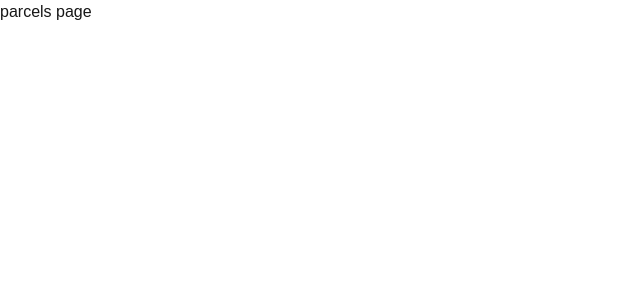
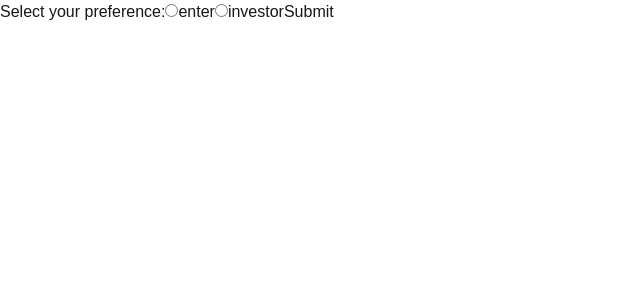
Before and after one commit to Baqari-Fruidze/Courier-Project, a Next.js app: page /parcels in a window 1280 px wide. Shown: the top 300 px of the page, without its empty margins (0-640 px from the left). Built offline with nearby package versions, Linux system fonts and the light colour scheme.

Commit message:
regroup.radio

```diff
--- a/src/app/parcels/page.tsx
+++ b/src/app/parcels/page.tsx
@@ -1,9 +1,17 @@
 import React from "react";
 
-export default function page() {
+export default function Page() {
   return (
-    <div>
-      <h1>parcels page</h1>
-    </div>
+    <form>
+      <label>Select your preference:</label>
+
+      <input type="radio" id="enter" name="value" value="" />
+      <label htmlFor="enter">enter</label>
+
+      <input type="radio" id="investor" name="value" />
+      <label htmlFor="inverstor">investor</label>
+
+      <input type="submit" value="Submit" />
+    </form>
   );
 }
```
